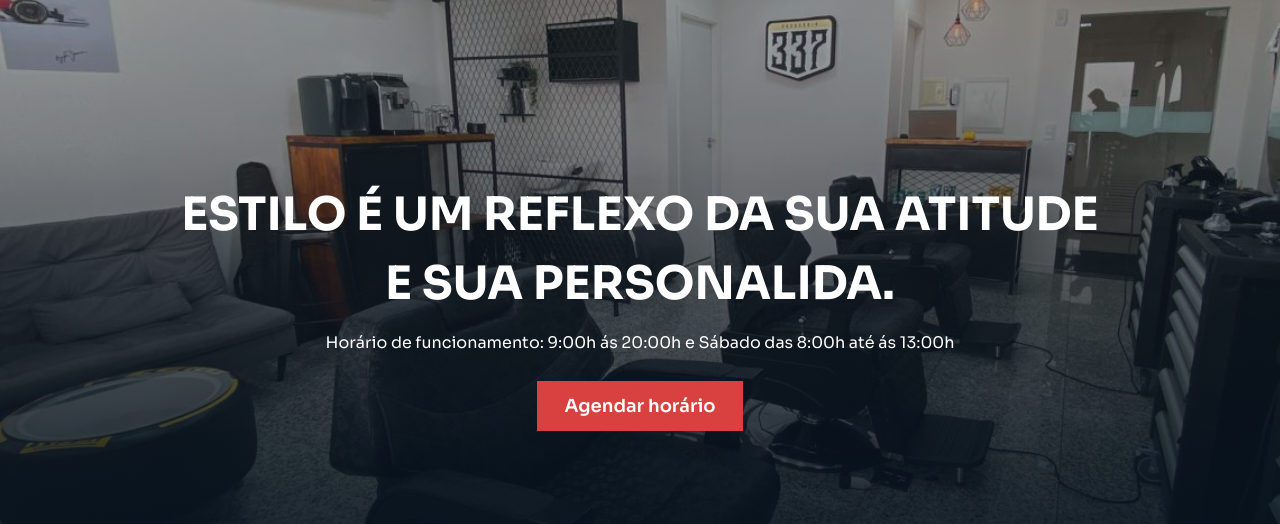
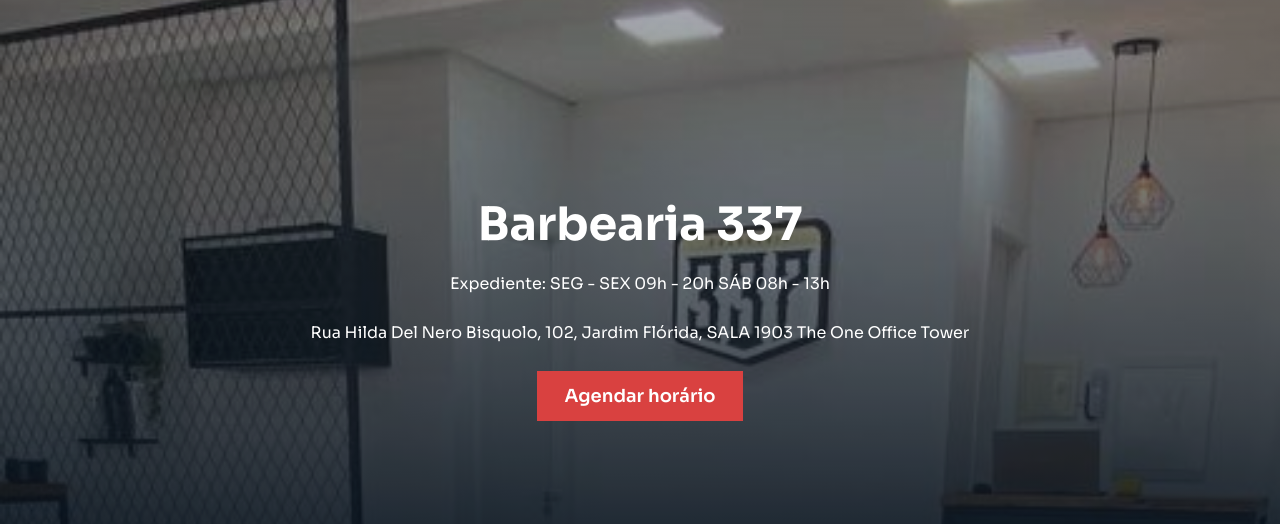
Before and after one commit to Hzzao/meu-site, a plain HTML site: page index.html in a window 1280 px wide. Shown: the part 161-685 px from the top of the page. Drawn offline with nearby package versions, Linux system fonts and the light colour scheme.

Commit message:
Segunda atualização

```diff
--- a/index.html
+++ b/index.html
@@ -20,6 +20,7 @@
 
 
     <title>Barbearia 337</title>
+
 </head>
 
 <body>
@@ -57,8 +58,10 @@
 
             <main class="hero container" data-aos="fade-down" data-aos-delay="300">
 
-                <h1>ESTILO É UM REFLEXO DA SUA ATITUDE E SUA PERSONALIDA.</h1>
-                <p>Horário de funcionamento: 9:00h ás 20:00h e Sábado das 8:00h até ás 13:00h</p>
+                <h1>Barbearia 337</h1>
+                <p>Expediente: SEG - SEX 09h - 20h  SÁB 08h - 13h</p>
+                <p>Rua Hilda Del Nero Bisquolo, 102, Jardim Flórida, SALA 1903
+                    The One Office Tower</p>
                 <a href="https://barbearia337.gendo.app/"
                 class="button-contact">
                     Agendar horário
@@ -66,6 +69,8 @@
             </main>
 
         </header>
+
+
 
     </div>
 
@@ -88,6 +93,30 @@
        opacity: 0.9;
     }
     </style>
+
+<!-------------------BG Home MOBILE--------------------->
+
+<style>
+    @media (min-height: 450px) {
+    .bg-home:before{
+   content: '';
+   display: block;
+   position: absolute;
+   background-image: linear-gradient(to bottom, rgba(6, 18, 30, 0.1),#06121e), url("../assets/mob337.jpg");
+   left: 0;
+   top: 0;
+   width: 100%;
+   height: 100%;
+   z-index: -1;
+   background-size: cover;
+   background-repeat: no-repeat;
+   background-color: 50% 0;
+   opacity: 0.9;
+    }
+}
+</style>
+
+
   <!-------------------FIM Home--------------------->
 
 
--- a/style.css
+++ b/style.css
@@ -78,6 +78,8 @@
     display: none;
   }
 }
+
+
 .container {
   max-width: 1440px;
   margin: 0 auto;
@@ -91,7 +93,7 @@
   content: "";
   display: block;
   position: absolute;
-  background-image: linear-gradient(to bottom, rgba(6, 18, 30, 0.1), #06121e), url("../assets/3377.png");
+  background-image: linear-gradient(to bottom, rgba(6, 18, 30, 0.1), #06121e), url("../assets/337.jpg");
   left: 0;
   top: 0;
   width: 100%;
@@ -100,6 +102,8 @@
   background-size: cover;
   background-repeat: no-repeat;
   opacity: 0.9;
+
+
 }
 
 .hero {
```
Also changed, not shown: assets/mob337.jpg (added).
